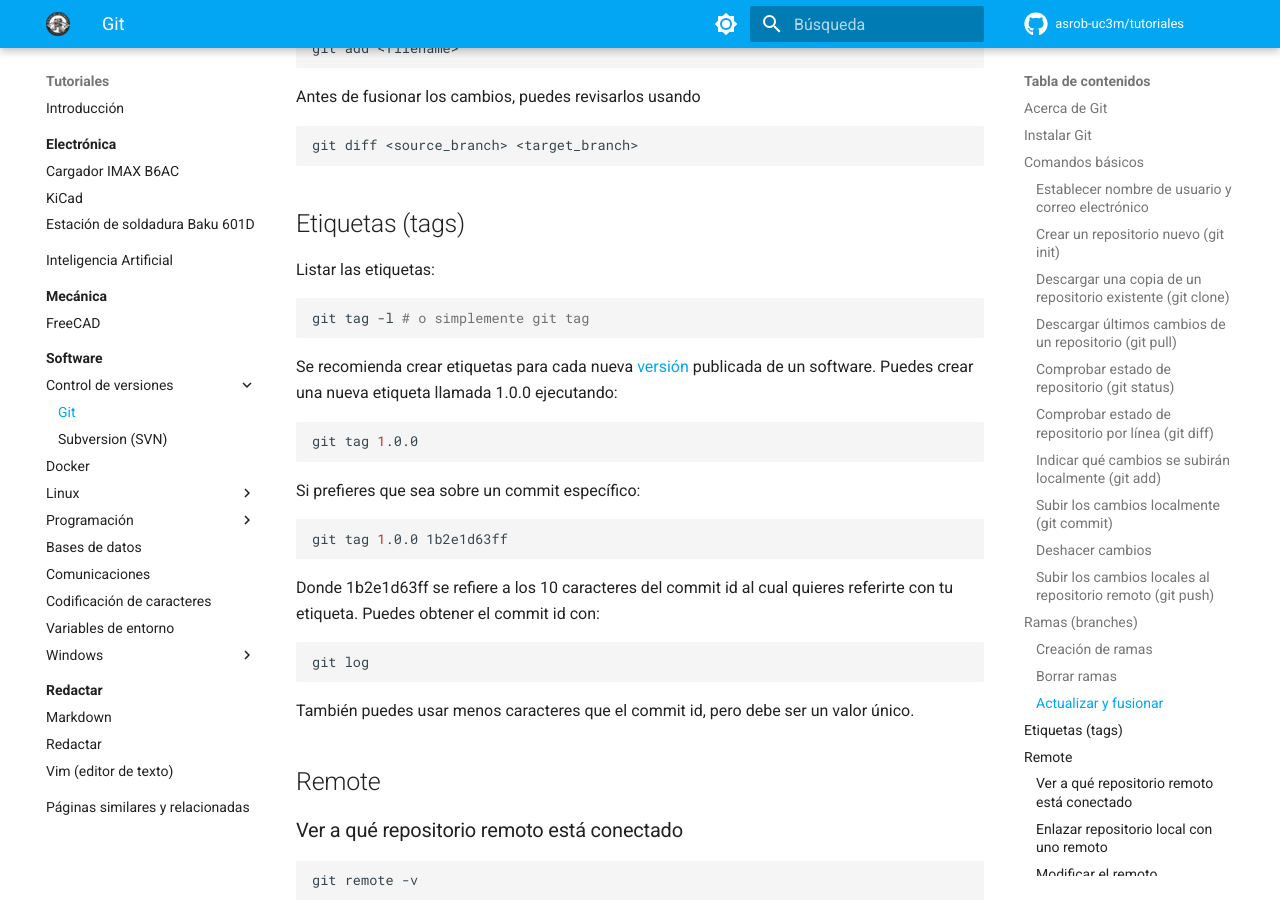
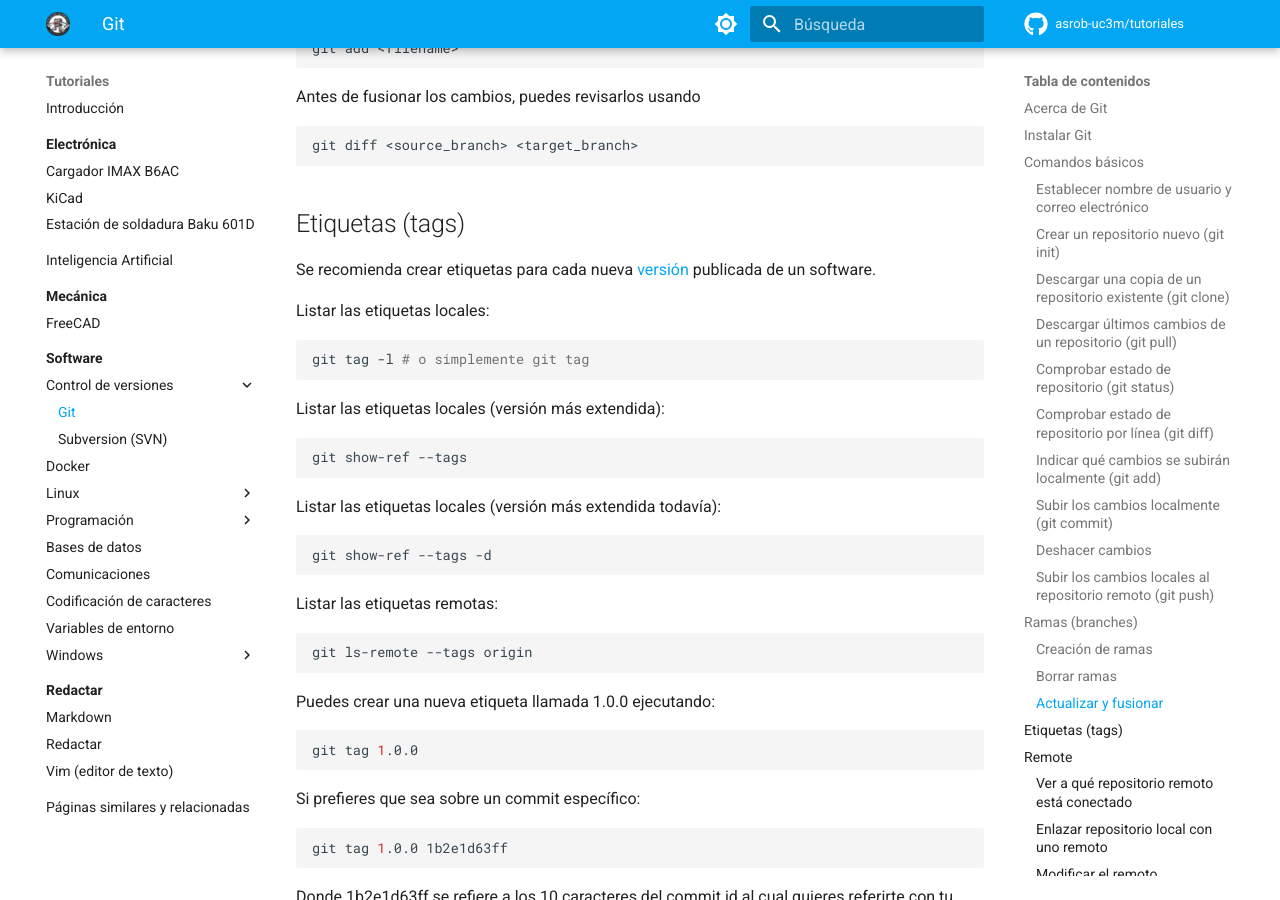
Before and after one commit to asrob-uc3m/tutoriales, an MkDocs documentation site: the page built from docs/software/version-control/git.md, in a window 1280 px wide and 900 px high, scrolled down 4371 px. Built offline with MkDocs 1.6.1 and Material for MkDocs 9.7.7, drawn with Linux system fonts in a browser that asks for light colours; comment, search, counter and statistics services are not loaded.

Commit message:
git: tags

````diff
--- a/docs/software/version-control/git.md
+++ b/docs/software/version-control/git.md
@@ -185,13 +185,33 @@ git diff <source_branch> <target_branch>
 
 ## Etiquetas (tags)
 
-Listar las etiquetas:
+Se recomienda crear etiquetas para cada nueva [versión](https://semver.org) publicada de un software.
+
+Listar las etiquetas locales:
 
 ```bash
 git tag -l # o simplemente git tag
 ```
 
-Se recomienda crear etiquetas para cada nueva [versión](https://semver.org) publicada de un software. Puedes crear una nueva etiqueta llamada 1.0.0 ejecutando:
+Listar las etiquetas locales (versión más extendida):
+
+```bash
+git show-ref --tags
+```
+
+Listar las etiquetas locales (versión más extendida todavía):
+
+```bash
+git show-ref --tags -d
+```
+
+Listar las etiquetas remotas:
+
+```bash
+git ls-remote --tags origin
+```
+
+Puedes crear una nueva etiqueta llamada 1.0.0 ejecutando:
 
 ```bash
 git tag 1.0.0
````
